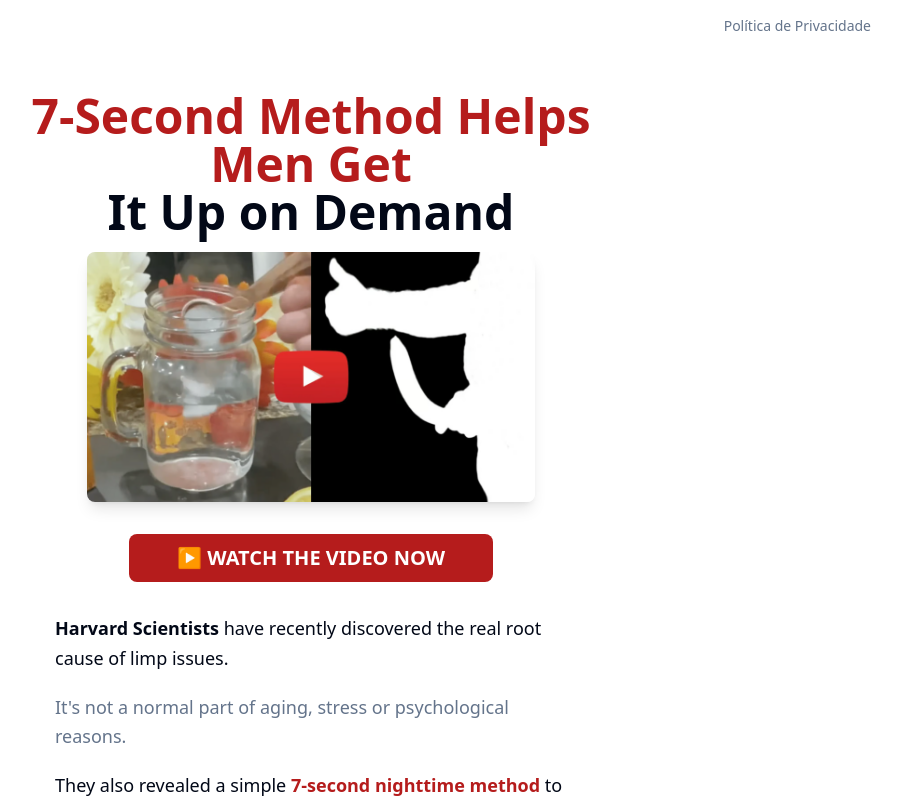
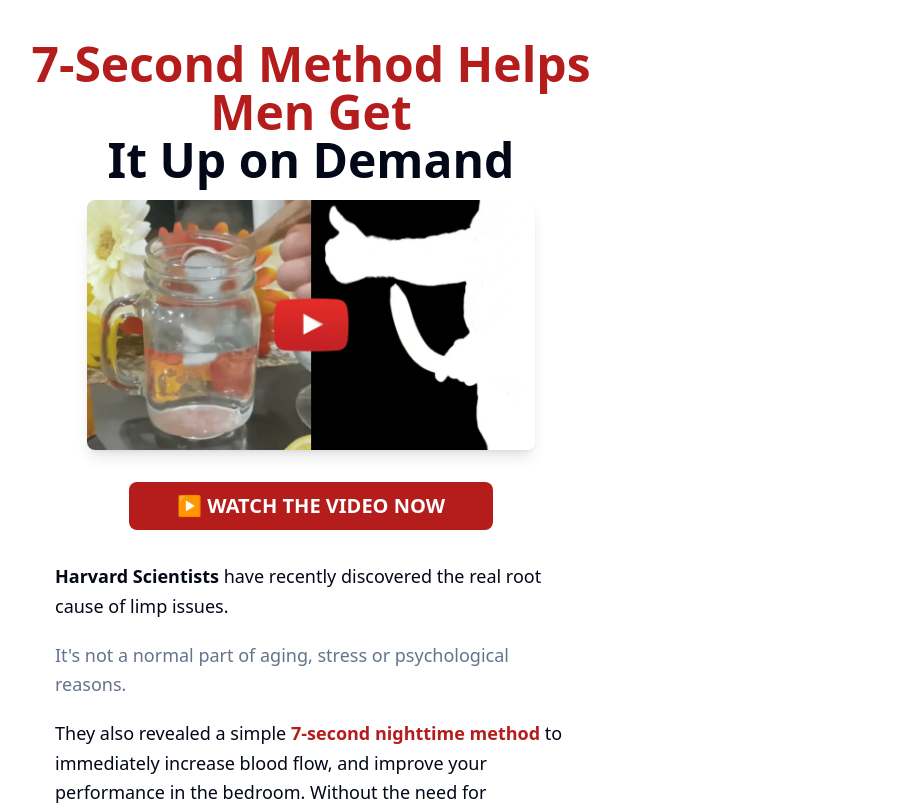
Before and after one commit to Tonia12ie1jie13/presell-tube-sim-49, a React (Vite) app: page /video-exclusivo in a window 1280 px wide. Shown: the top 805 px of the page, without its empty margins (329-1230 px from the left). Built offline with nearby package versions, Linux system fonts and the light colour scheme; the HTML template or start-up script is replaced by a standard one.

Commit message:
Remove privacy policy link

```diff
--- a/src/pages/PresellPage.tsx
+++ b/src/pages/PresellPage.tsx
@@ -20,12 +20,6 @@ const PresellPage = () => {
 
   return (
     <div className="min-h-screen bg-background">
-      {/* Header */}
-      <header className="flex justify-end items-center p-4 max-w-6xl mx-auto">
-        <a href="/privacy" className="text-sm text-muted-foreground hover:text-foreground">
-          Política de Privacidade
-        </a>
-      </header>
 
       {/* Main Content */}
       <main className="max-w-2xl mx-auto px-5 py-10 text-center">
```
